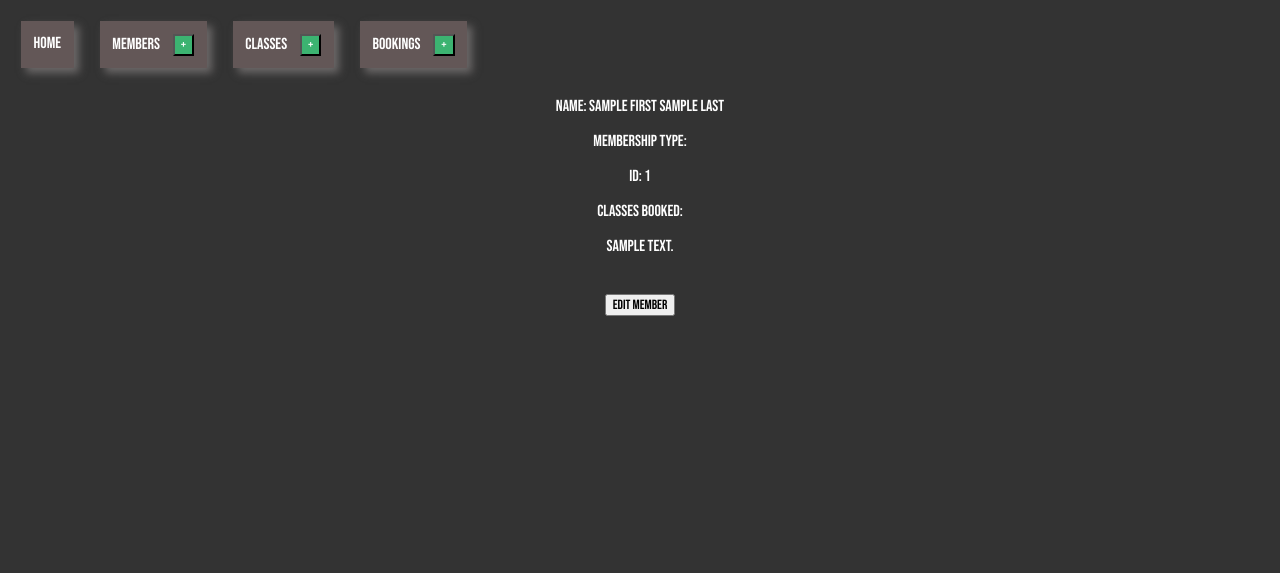
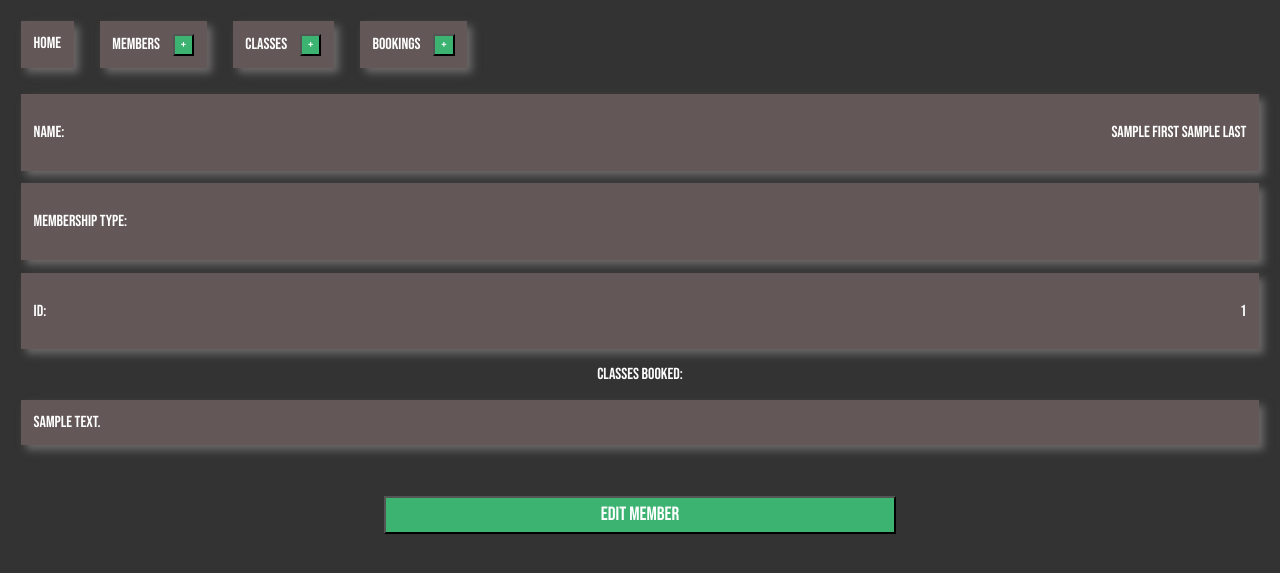
Before and after one commit to czubillaga/gym_project, a Flask app: page /members/show/1 in a window 1280 px wide. Shown: the top 573 px of the page. Run offline with Flask 2, Linux system fonts and the light colour scheme; a database or web service that is not in the repository returns one stand-in record (values such as "Sample title"); some libraries are stand-ins or nearby versions.

Commit message:
Added CSS to members/show

```diff
--- a/templates/members/show.html
+++ b/templates/members/show.html
@@ -1,18 +1,25 @@
 {% extends 'base.html' %}
 {% block content %}
     <div>
-        <p>Name: {{ member.first }} {{ member.last }}</p>
-            <p>Membership Type:
+        <div class="nav-link">
+            <p>Name:</p> <p>{{ member.first }} {{ member.last }}</p>
+        </div>
+        <div class="nav-link">
+            <p>Membership Type:</p>
+            <p>
                 {% if member.type == 'premium' %} Premium{% endif %}
                 {% if member.type == 'standard' %} Standard{% endif %}
             </p>
-        <p>ID: {{ member.id }}</p>
+        </div>
+        <div class="nav-link">
+            <p>ID:</p> <p>{{ member.id }}</p>
+        </div>
         <p>Classes Booked:</p>
         {% for lesson in lessons %}
-            <div>
+            <div class="nav-link">
                 <a href="/lessons/show/{{ lesson. id }}">{{ lesson.description }}</a>
             </div>
         {% endfor %}<br><br>
-        <a href="/members/edit/{{ member.id }}"><button>Edit Member</button></a>
+        <a href="/members/edit/{{ member.id }}"><button class="submit">Edit Member</button></a>
     </div>
 {% endblock content %}
```
